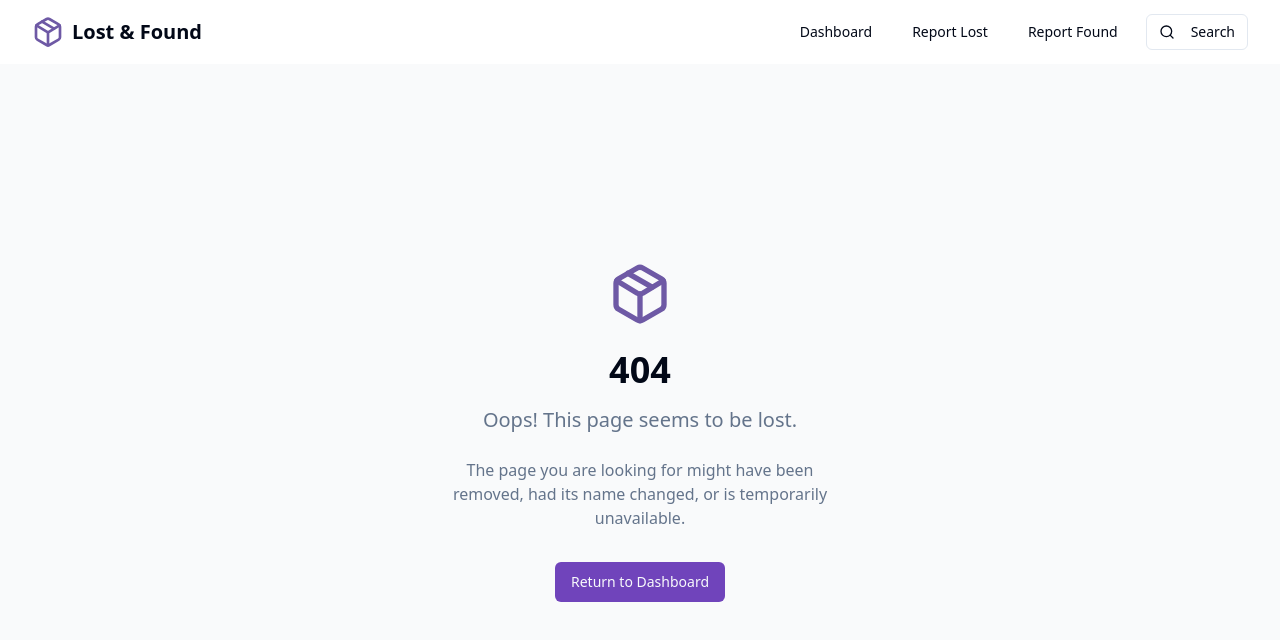
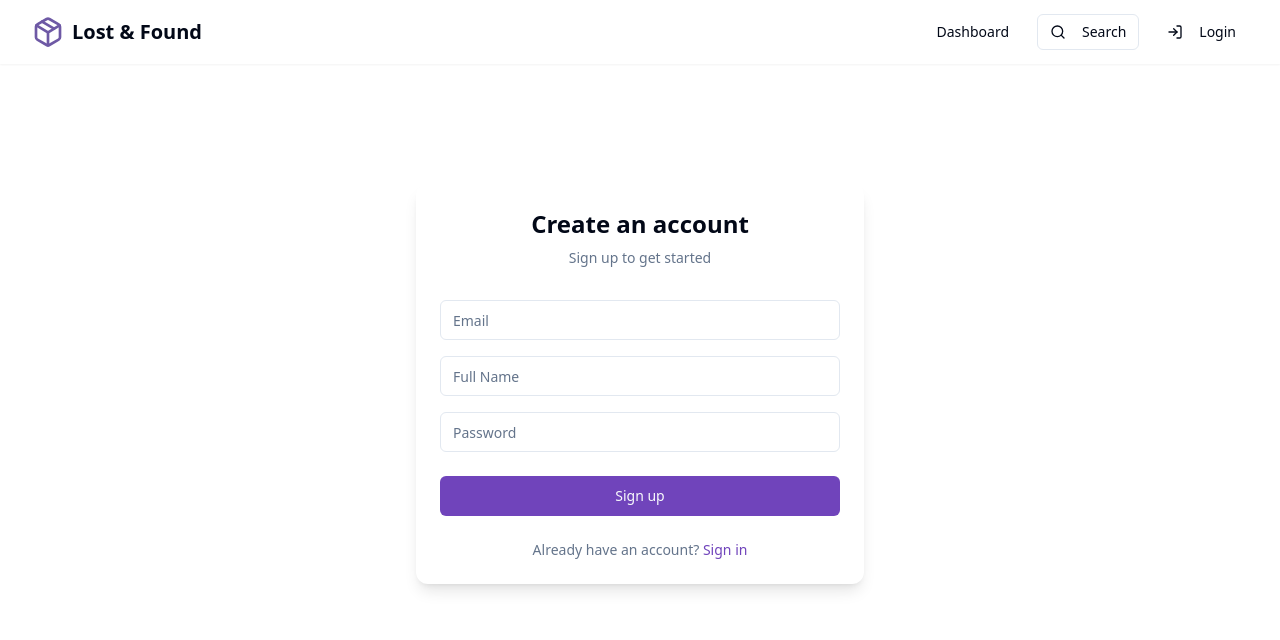
Before and after one commit to Mowsikan/item-galaxy-connect, a React (Vite) app: page /signup in a window 1280 px wide. Shown: the top 640 px of the page. Built offline with nearby package versions, Linux system fonts and the light colour scheme.

Commit message:
feat: Implement login/signup and item status update restrictions
This commit adds local (frontend) login/signup functionality. It also restricts item status updates to the user who posted the found item.

```diff
--- a/src/App.tsx
+++ b/src/App.tsx
@@ -3,11 +3,14 @@ import { Toaster } from "@/components/ui/toaster";
 import { Toaster as Sonner } from "@/components/ui/sonner";
 import { TooltipProvider } from "@/components/ui/tooltip";
 import { QueryClient, QueryClientProvider } from "@tanstack/react-query";
-import { BrowserRouter, Routes, Route } from "react-router-dom";
+import { BrowserRouter, Routes, Route, Navigate } from "react-router-dom";
+import { AuthProvider } from "./contexts/AuthContext";
 import Navbar from "./components/Navbar";
 import Dashboard from "./pages/Dashboard";
 import ReportLost from "./pages/ReportLost";
 import ReportFound from "./pages/ReportFound";
+import Login from "./pages/Login";
+import Signup from "./pages/Signup";
 import NotFound from "./pages/NotFound";
 
 const queryClient = new QueryClient();
@@ -15,20 +18,24 @@ const queryClient = new QueryClient();
 const App = () => (
   <QueryClientProvider client={queryClient}>
     <TooltipProvider>
+      <BrowserRouter>
+        <AuthProvider>
           <Toaster />
           <Sonner />
-      <BrowserRouter>
           <div className="min-h-screen flex flex-col">
             <Navbar />
             <main className="flex-1">
               <Routes>
                 <Route path="/" element={<Dashboard />} />
+                <Route path="/login" element={<Login />} />
+                <Route path="/signup" element={<Signup />} />
                 <Route path="/report-lost" element={<ReportLost />} />
                 <Route path="/report-found" element={<ReportFound />} />
                 <Route path="*" element={<NotFound />} />
               </Routes>
             </main>
           </div>
+        </AuthProvider>
       </BrowserRouter>
     </TooltipProvider>
   </QueryClientProvider>
--- a/src/components/Navbar.tsx
+++ b/src/components/Navbar.tsx
@@ -1,11 +1,13 @@
-
 import { useState } from "react";
-import { Link } from "react-router-dom";
+import { Link, useNavigate } from "react-router-dom";
 import { Button } from "@/components/ui/button";
-import { Menu, Search, Package } from "lucide-react";
+import { Menu, Search, Package, LogIn, LogOut } from "lucide-react";
+import { useAuth } from "@/contexts/AuthContext";
 
 const Navbar = () => {
   const [isMenuOpen, setIsMenuOpen] = useState(false);
+  const { user, logout } = useAuth();
+  const navigate = useNavigate();
 
   return (
     <nav className="bg-white shadow-sm">
@@ -22,16 +24,31 @@ const Navbar = () => {
             <Link to="/" className="px-3 py-2 text-sm font-medium rounded-md hover:bg-gray-100">
               Dashboard
             </Link>
+            {user && (
+              <>
                 <Link to="/report-lost" className="px-3 py-2 text-sm font-medium rounded-md hover:bg-gray-100">
                   Report Lost
                 </Link>
                 <Link to="/report-found" className="px-3 py-2 text-sm font-medium rounded-md hover:bg-gray-100">
                   Report Found
                 </Link>
+              </>
+            )}
             <Button size="sm" variant="outline" className="ml-4">
               <Search className="h-4 w-4 mr-2" />
               Search
             </Button>
+            {user ? (
+              <Button onClick={logout} size="sm" variant="ghost">
+                <LogOut className="h-4 w-4 mr-2" />
+                Logout
+              </Button>
+            ) : (
+              <Button onClick={() => navigate('/login')} size="sm" variant="ghost">
+                <LogIn className="h-4 w-4 mr-2" />
+                Login
+              </Button>
+            )}
           </div>
 
           <div className="flex items-center md:hidden">
@@ -46,7 +63,6 @@ const Navbar = () => {
         </div>
       </div>
 
-      {/* Mobile menu */}
       {isMenuOpen && (
         <div className="md:hidden animate-fade-in">
           <div className="px-2 pt-2 pb-3 space-y-1">
@@ -57,6 +73,8 @@ const Navbar = () => {
             >
               Dashboard
             </Link>
+            {user && (
+              <>
                 <Link
                   to="/report-lost"
                   className="block px-3 py-2 rounded-md text-base font-medium hover:bg-gray-100"
@@ -71,11 +89,24 @@ const Navbar = () => {
                 >
                   Report Found
                 </Link>
-            <div className="pt-2">
+              </>
+            )}
+            <div className="pt-2 space-y-2">
               <Button variant="outline" className="w-full">
                 <Search className="h-4 w-4 mr-2" />
                 Search
               </Button>
+              {user ? (
+                <Button onClick={logout} variant="ghost" className="w-full">
+                  <LogOut className="h-4 w-4 mr-2" />
+                  Logout
+                </Button>
+              ) : (
+                <Button onClick={() => navigate('/login')} variant="ghost" className="w-full">
+                  <LogIn className="h-4 w-4 mr-2" />
+                  Login
+                </Button>
+              )}
             </div>
           </div>
         </div>
--- /dev/null
+++ b/src/contexts/AuthContext.tsx
@@ -0,0 +1,74 @@
+
+import React, { createContext, useContext, useState, useEffect } from 'react';
+import { User, AuthContextType } from '@/types/auth';
+import { useToast } from '@/hooks/use-toast';
+import { useNavigate } from 'react-router-dom';
+
+const AuthContext = createContext<AuthContextType | null>(null);
+
+export const AuthProvider = ({ children }: { children: React.ReactNode }) => {
+  const [user, setUser] = useState<User | null>(null);
+  const { toast } = useToast();
+  const navigate = useNavigate();
+
+  useEffect(() => {
+    const storedUser = localStorage.getItem('user');
+    if (storedUser) {
+      setUser(JSON.parse(storedUser));
+    }
+  }, []);
+
+  const login = (email: string, password: string) => {
+    const storedUsers = JSON.parse(localStorage.getItem('users') || '[]');
+    const user = storedUsers.find((u: any) => u.email === email && u.password === password);
+
+    if (user) {
+      const userData = { email: user.email, name: user.name };
+      setUser(userData);
+      localStorage.setItem('user', JSON.stringify(userData));
+      toast({ title: "Success", description: "Logged in successfully" });
+      navigate('/');
+    } else {
+      toast({ title: "Error", description: "Invalid credentials", variant: "destructive" });
+    }
+  };
+
+  const signup = (email: string, name: string, password: string) => {
+    const storedUsers = JSON.parse(localStorage.getItem('users') || '[]');
+
+    if (storedUsers.some((u: any) => u.email === email)) {
+      toast({ title: "Error", description: "Email already exists", variant: "destructive" });
+      return;
+    }
+
+    const newUser = { email, name, password };
+    localStorage.setItem('users', JSON.stringify([...storedUsers, newUser]));
+
+    const userData = { email, name };
+    setUser(userData);
+    localStorage.setItem('user', JSON.stringify(userData));
+    toast({ title: "Success", description: "Account created successfully" });
+    navigate('/');
+  };
+
+  const logout = () => {
+    setUser(null);
+    localStorage.removeItem('user');
+    toast({ title: "Success", description: "Logged out successfully" });
+    navigate('/login');
+  };
+
+  return (
+    <AuthContext.Provider value={{ user, login, signup, logout }}>
+      {children}
+    </AuthContext.Provider>
+  );
+};
+
+export const useAuth = () => {
+  const context = useContext(AuthContext);
+  if (!context) {
+    throw new Error('useAuth must be used within an AuthProvider');
+  }
+  return context;
+};
--- a/src/pages/Dashboard.tsx
+++ b/src/pages/Dashboard.tsx
@@ -1,8 +1,8 @@
-
 import { useState } from "react";
 import { useQuery } from "@tanstack/react-query";
 import { getItems } from "@/services/itemService";
 import { Item } from "@/types/item";
+import { useAuth } from "@/contexts/AuthContext";
 import { Card, CardContent } from "@/components/ui/card";
 import { Tabs, TabsContent, TabsList, TabsTrigger } from "@/components/ui/tabs";
 import { Dialog, DialogContent, DialogDescription, DialogHeader, DialogTitle } from "@/components/ui/dialog";
@@ -12,9 +12,7 @@ import ItemCard from "@/components/ItemCard";
 
 const Dashboard = () => {
   const [contactItem, setContactItem] = useState<Item | null>(null);
-
-  // For demo purposes, we'll use a hardcoded email. In a real app, this would come from authentication
-  const currentUserEmail = "finder@university.edu";
+  const { user } = useAuth();
 
   const { data: items, isLoading, error } = useQuery({
     queryKey: ["items"],
@@ -77,7 +75,7 @@ const Dashboard = () => {
                       key={item.id}
                       item={item}
                       onContactClick={handleContactClick}
-                      currentUserEmail={currentUserEmail}
+                      currentUserEmail={user?.email}
                     />
                   ))}
                 </div>
@@ -90,7 +88,7 @@ const Dashboard = () => {
                       key={item.id}
                       item={item}
                       onContactClick={handleContactClick}
-                      currentUserEmail={currentUserEmail}
+                      currentUserEmail={user?.email}
                     />
                   ))}
                 </div>
@@ -103,7 +101,7 @@ const Dashboard = () => {
                       key={item.id}
                       item={item}
                       onContactClick={handleContactClick}
-                      currentUserEmail={currentUserEmail}
+                      currentUserEmail={user?.email}
                     />
                   ))}
                 </div>
--- /dev/null
+++ b/src/pages/Login.tsx
@@ -0,0 +1,63 @@
+
+import { useState } from 'react';
+import { Link } from 'react-router-dom';
+import { Button } from '@/components/ui/button';
+import { Input } from '@/components/ui/input';
+import { useAuth } from '@/contexts/AuthContext';
+
+const Login = () => {
+  const [email, setEmail] = useState('');
+  const [password, setPassword] = useState('');
+  const { login } = useAuth();
+
+  const handleSubmit = (e: React.FormEvent) => {
+    e.preventDefault();
+    login(email, password);
+  };
+
+  return (
+    <div className="flex min-h-[80vh] items-center justify-center">
+      <div className="w-full max-w-md space-y-8 p-6 bg-white rounded-xl shadow-lg">
+        <div className="text-center">
+          <h2 className="text-2xl font-bold">Welcome back</h2>
+          <p className="mt-2 text-sm text-muted-foreground">
+            Sign in to your account
+          </p>
+        </div>
+        <form onSubmit={handleSubmit} className="mt-8 space-y-6">
+          <div className="space-y-4">
+            <div>
+              <Input
+                type="email"
+                placeholder="Email"
+                value={email}
+                onChange={(e) => setEmail(e.target.value)}
+                required
+              />
+            </div>
+            <div>
+              <Input
+                type="password"
+                placeholder="Password"
+                value={password}
+                onChange={(e) => setPassword(e.target.value)}
+                required
+              />
+            </div>
+          </div>
+          <Button type="submit" className="w-full">
+            Sign in
+          </Button>
+          <p className="text-center text-sm text-muted-foreground">
+            Don't have an account?{' '}
+            <Link to="/signup" className="text-primary hover:underline">
+              Sign up
+            </Link>
+          </p>
+        </form>
+      </div>
+    </div>
+  );
+};
+
+export default Login;
--- /dev/null
+++ b/src/pages/Signup.tsx
@@ -0,0 +1,73 @@
+
+import { useState } from 'react';
+import { Link } from 'react-router-dom';
+import { Button } from '@/components/ui/button';
+import { Input } from '@/components/ui/input';
+import { useAuth } from '@/contexts/AuthContext';
+
+const Signup = () => {
+  const [email, setEmail] = useState('');
+  const [name, setName] = useState('');
+  const [password, setPassword] = useState('');
+  const { signup } = useAuth();
+
+  const handleSubmit = (e: React.FormEvent) => {
+    e.preventDefault();
+    signup(email, name, password);
+  };
+
+  return (
+    <div className="flex min-h-[80vh] items-center justify-center">
+      <div className="w-full max-w-md space-y-8 p-6 bg-white rounded-xl shadow-lg">
+        <div className="text-center">
+          <h2 className="text-2xl font-bold">Create an account</h2>
+          <p className="mt-2 text-sm text-muted-foreground">
+            Sign up to get started
+          </p>
+        </div>
+        <form onSubmit={handleSubmit} className="mt-8 space-y-6">
+          <div className="space-y-4">
+            <div>
+              <Input
+                type="email"
+                placeholder="Email"
+                value={email}
+                onChange={(e) => setEmail(e.target.value)}
+                required
+              />
+            </div>
+            <div>
+              <Input
+                type="text"
+                placeholder="Full Name"
+                value={name}
+                onChange={(e) => setName(e.target.value)}
+                required
+              />
+            </div>
+            <div>
+              <Input
+                type="password"
+                placeholder="Password"
+                value={password}
+                onChange={(e) => setPassword(e.target.value)}
+                required
+              />
+            </div>
+          </div>
+          <Button type="submit" className="w-full">
+            Sign up
+          </Button>
+          <p className="text-center text-sm text-muted-foreground">
+            Already have an account?{' '}
+            <Link to="/login" className="text-primary hover:underline">
+              Sign in
+            </Link>
+          </p>
+        </form>
+      </div>
+    </div>
+  );
+};
+
+export default Signup;
--- /dev/null
+++ b/src/types/auth.ts
@@ -0,0 +1,12 @@
+
+export interface User {
+  email: string;
+  name: string;
+}
+
+export interface AuthContextType {
+  user: User | null;
+  login: (email: string, password: string) => void;
+  signup: (email: string, name: string, password: string) => void;
+  logout: () => void;
+}
```
Lines whose indentation alone changed are shown as unchanged.
